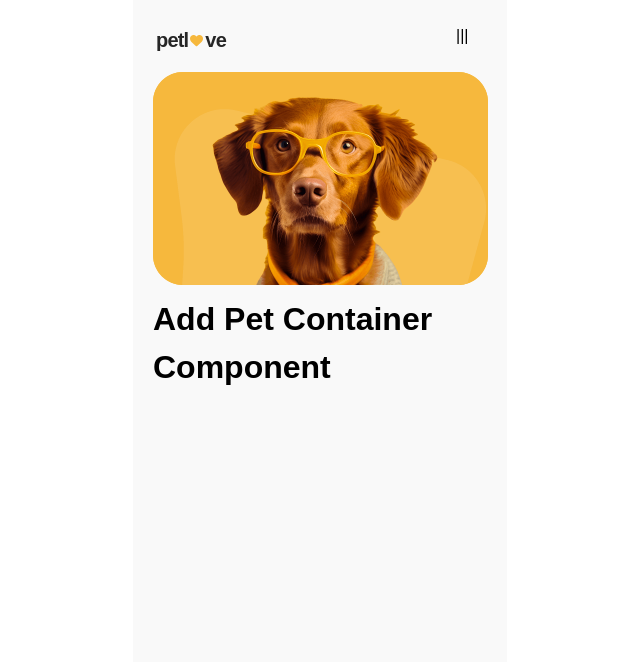
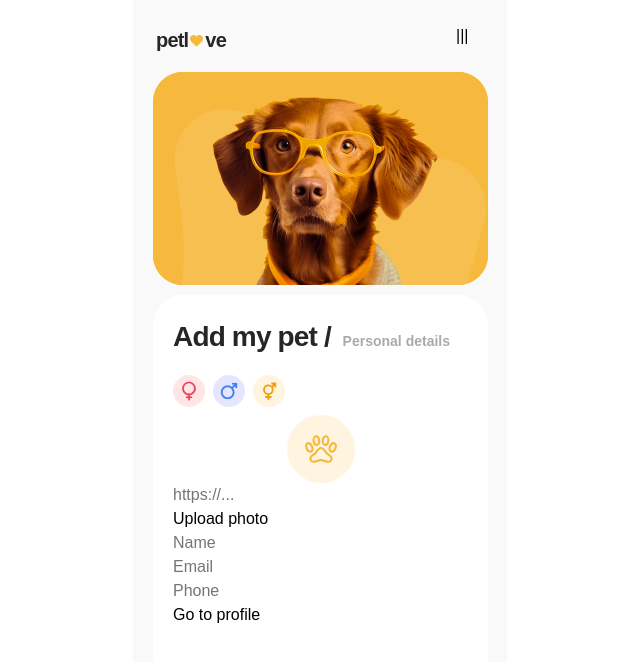
Before and after one commit to olehsolonin/Petlove, a React (Vite) app: page /add-pet in a window 1280 px wide. Shown: the top 662 px of the page, without its empty margins (320-960 px from the left). Built offline with nearby package versions, Linux system fonts and the light colour scheme.

Commit message:
first commit after Albania

```diff
--- a/src/components/AddPetContainer/AddPetContainer.jsx
+++ b/src/components/AddPetContainer/AddPetContainer.jsx
@@ -1,6 +1,7 @@
 import css from "./AddPetContainer.module.css";
 import Header from "../Header/Header.jsx";
 import PetBlockDog from "../PetBlockDog/PetBlockDog.jsx";
+import AddPetForm from "../AddPetForm/AddPetForm.jsx";
 
 export default function AddPetContainer() {
   return (
@@ -13,7 +14,7 @@ export default function AddPetContainer() {
           height={213}
         />
       </div>
-      <h1 className={css.title}>Add Pet Container Component</h1>
+      <AddPetForm />
     </div>
   );
 }
--- /dev/null
+++ b/src/components/AddPetForm/AddPetForm.jsx
@@ -0,0 +1,110 @@
+import css from "./AddPetForm.module.css";
+import { Formik, Form, Field, ErrorMessage } from "formik";
+import { IoFemale } from "react-icons/io5";
+import { IoMale } from "react-icons/io5";
+import { PiGenderIntersexBold } from "react-icons/pi";
+import { IoPawOutline } from "react-icons/io5";
+
+export default function AddPetForm() {
+  const initialValues = {
+    name: "",
+    email: "",
+    phone: "",
+    avatar: "",
+  };
+
+  const handleSubmit = (values, actions) => {
+    console.log(values);
+  };
+  return (
+    <div className={css.petFormContainer}>
+      <div className={css.addPetFormTitle}>
+        <h1 className={css.petFormTitle}>Add my pet /</h1>
+        <p className={css.petFormText}>Personal details</p>
+      </div>
+      <div className={css.iconsContainer}>
+        <div className={`${css.iconWrapper} ${css.female}`}>
+          <IoFemale className={`${css.icon} ${css.femaleIcon}`} />
+        </div>
+        <div className={`${css.iconWrapper} ${css.male}`}>
+          <IoMale className={`${css.icon} ${css.maleIcon}`} />
+        </div>
+        <div className={`${css.iconWrapper} ${css.intersex}`}>
+          <PiGenderIntersexBold className={`${css.icon} ${css.intersexIcon}`} />
+        </div>
+      </div>
+      <div className={css.petAvatarContainer}>
+        <IoPawOutline className={css.pawIcon} />
+      </div>
+      <div>
+        <Formik
+          initialValues={initialValues}
+          onSubmit={handleSubmit}
+          //  validationSchema={FeedbackSchema}
+        >
+          <Form>
+            <div className={css.formForm}>
+              <div className={css.avatarLinkButtonContainer}>
+                <Field
+                  type="text"
+                  name="avatar"
+                  className={css.formStyleAvatar}
+                  placeholder="https://..."
+                />
+                <ErrorMessage
+                  name="avatar"
+                  component="div"
+                  className={css.errorText}
+                />
+                <div className={css.uploadContainer}>
+                  <p>Upload photo</p>
+                  <span>
+                    {/* <IoCloudUploadOutline className={css.uploadIcon} /> */}
+                  </span>
+                </div>
+              </div>
+              <Field
+                type="text"
+                name="name"
+                className={css.formStyle}
+                placeholder="Name"
+              />
+              <ErrorMessage
+                name="name"
+                component="div"
+                className={css.errorText}
+              />
+
+              <Field
+                type="email"
+                name="email"
+                className={css.formStyle}
+                placeholder="Email"
+              />
+              <ErrorMessage
+                name="email"
+                component="div"
+                className={css.errorText}
+              />
+
+              <Field
+                type="text"
+                name="phone"
+                className={css.formStyle}
+                placeholder="Phone"
+              />
+              <ErrorMessage
+                name="phone"
+                component="div"
+                className={css.errorText}
+              />
+            </div>
+            <button type="submit" className={css.profileEditBtn}>
+              Go to profile
+            </button>
+          </Form>
+        </Formik>
+      </div>
+    </div>
+  );
+}
--- /dev/null
+++ b/src/components/AddPetForm/AddPetForm.module.css
@@ -0,0 +1,101 @@
+.petFormContainer {
+  border-radius: 30px;
+  width: 335px;
+  height: 489px;
+  background: #fff;
+  padding: 28px 20px 20px 20px;
+}
+
+.addPetFormTitle {
+  width: 277px;
+  height: 28px;
+  display: flex;
+  flex-direction: row;
+  justify-content: space-between;
+  align-items: baseline;
+  margin-bottom: 24px;
+}
+
+.petFormTitle {
+  font-family: "Manrope", sans-serif;
+  font-weight: 700;
+  font-size: 28px;
+  line-height: 100%;
+  letter-spacing: -0.03em;
+  color: #262626;
+}
+
+.petFormText {
+  font-family: "Manrope", sans-serif;
+  font-weight: 700;
+  font-size: 14px;
+  line-height: 129%;
+  color: rgba(43, 43, 42, 0.4);
+}
+
+.iconsContainer {
+  width: 112px;
+  height: 32px;
+  display: flex;
+  flex-direction: row;
+  justify-content: space-between;
+  align-items: center;
+  margin-bottom: 8px;
+}
+
+.iconWrapper {
+  width: 32px;
+  height: 32px;
+  display: flex;
+  justify-content: center;
+  align-items: center;
+  border-radius: 30px;
+}
+
+.icon {
+  width: 20px;
+  height: 20px;
+}
+
+.female {
+  background-color: rgba(255, 0, 0, 0.1);
+}
+
+.femaleIcon {
+  stroke-width: 1.5px;
+  fill: #f43f5e;
+}
+
+.male {
+  background-color: rgba(0, 0, 255, 0.1);
+}
+
+.maleIcon {
+  stroke-width: 1.5px;
+  fill: #3b82f6;
+}
+
+.intersex {
+  background-color: #fff4df;
+}
+.intersexIcon {
+  fill: #f59e0b;
+}
+
+.petAvatarContainer {
+  border-radius: 100px;
+  display: flex;
+  justify-content: center;
+  align-items: center;
+  width: 68px;
+  height: 68px;
+  background: #fff4df;
+  margin: 0 auto;
+}
+
+.pawIcon {
+  width: 34px;
+  height: 34px;
+  fill: #f6b83d;
+  stroke: #f6b83d;
+}
```
